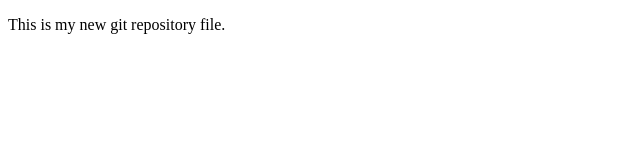
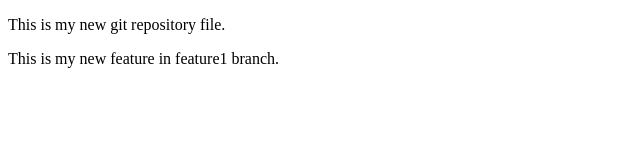
Before and after one commit to sanalaiqa79-rg/localrepo, a plain HTML site: page index.html in a window 1280 px wide. Shown: the whole page, without its empty margins (0-640 px from the left). Drawn offline with Linux system fonts and the light colour scheme.

Commit message:
I added a new feature in feature1 branch

```diff
--- a/index.html
+++ b/index.html
@@ -7,5 +7,6 @@
 </head>
 <body>
     <p> This is my new git repository file. </p>
+    <p> This is my new feature in feature1 branch. </p>
 </body>
 </html>
```
